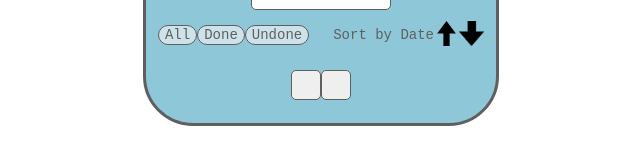
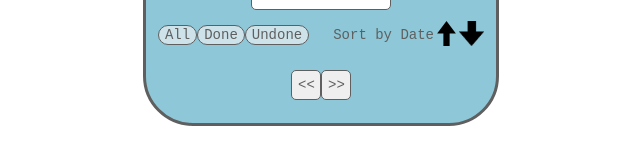
Before and after one commit to Clyde-Loudmoore/ToDo, a React (Create React App) app: page / in a window 1280 px wide. Shown: the part 269-429 px from the top of the page, without its empty margins (319-959 px from the left). Built offline with nearby package versions, Linux system fonts and the light colour scheme.

Commit message:
added arrows to pagination buttons

```diff
--- a/src/Components/Components-Pagination/Pagination.js
+++ b/src/Components/Components-Pagination/Pagination.js
@@ -8,10 +8,9 @@ const Pagination = ({ paginate, pageNumber }) => {
   return (
     <div>
       <ul className="pagination">
-        <button
-          className="page-item_btn"
-          onClick={() => paginate(firstPage)}
-        ></button>
+        <button className="page-item_btn" onClick={() => paginate(firstPage)}>
+          &lt;&lt;
+        </button>
         {pageNumber.map((number) => (
           <li className="page-item" key={number}>
             <button className="page-item_btn" onClick={() => paginate(number)}>
@@ -19,10 +18,9 @@ const Pagination = ({ paginate, pageNumber }) => {
             </button>
           </li>
         ))}
-        <button
-          className="page-item_btn"
-          onClick={() => paginate(lastPage)}
-        ></button>
+        <button className="page-item_btn" onClick={() => paginate(lastPage)}>
+          &gt;&gt;
+        </button>
       </ul>
     </div>
   );
```
